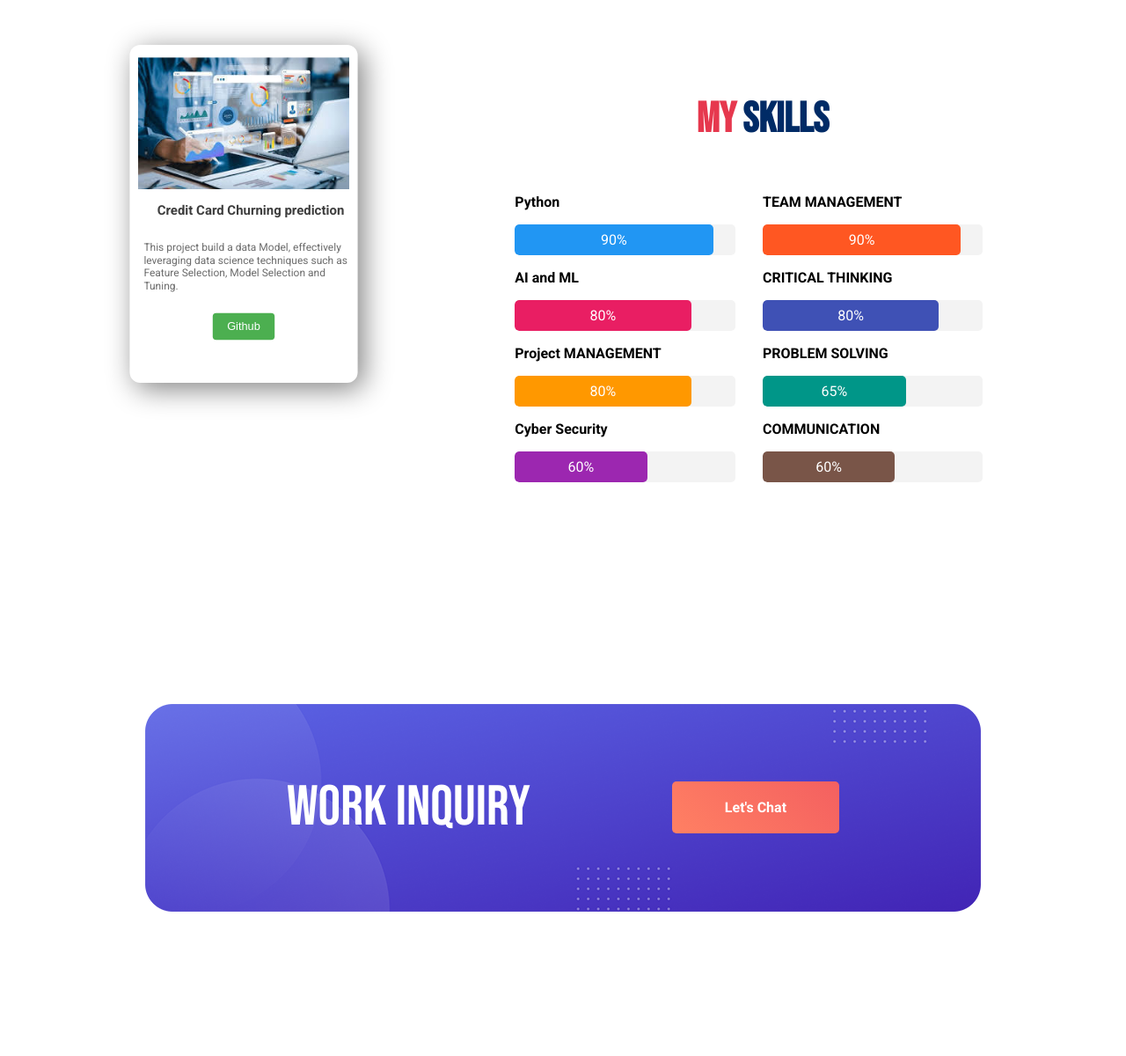
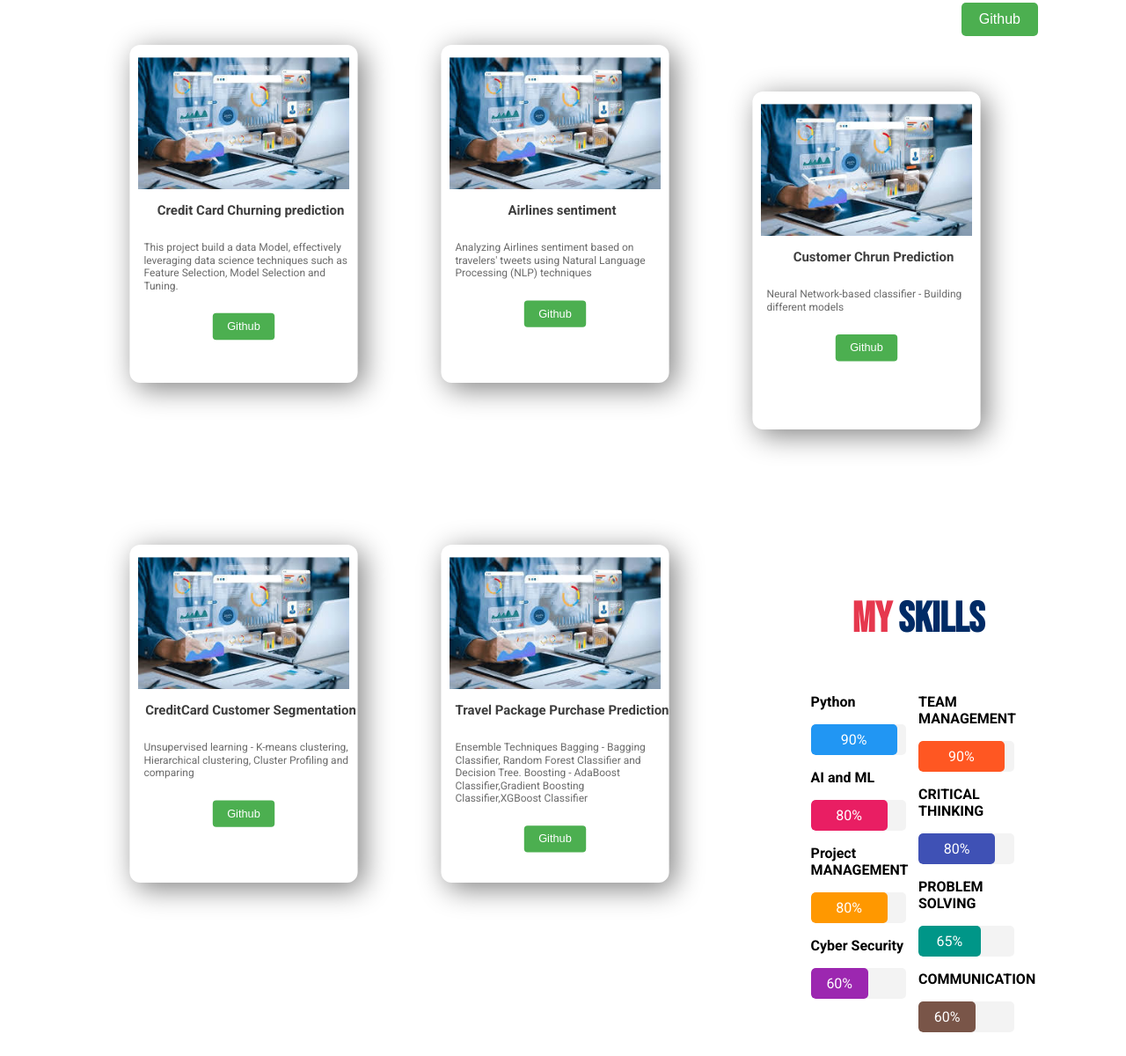
Before and after one commit to KCSekar/portfolio, a plain HTML site: page index.html in a window 1280 px wide. Shown: the part 2779-3979 px from the top of the page at 88% size. Drawn offline with Linux system fonts and the light colour scheme; files whose address does not match are found by name.

Commit message:
Update index.html

```diff
--- a/index.html
+++ b/index.html
@@ -140,6 +140,62 @@
         </button>
       </div>
 
+      <div class="latest-project-div-style">
+        <img class="latest-project-photo" src="download.jpg" alt="Airlines sentiment" />
+        <h3 class="latest-project-text">Airlines sentiment</h3>
+        <p>
+          Analyzing Airlines sentiment based on travelers' tweets using Natural Language Processing (NLP) techniques
+        </p>
+        <button class="project-button">
+          <a href="https://github.com/KCSekar/AirlineSentiments" target="_blank">Github</a>
+        </button>
+      </div>
+
+      <img class="latest-project-photo" src="download.jpg" alt="PlantSeedings Crop yields Prediction" />
+      <h3 class="latest-project-text">PlantSeedings Crop yields Prediction</h3>
+      <p>
+        Predicting better crop yields using Computer Vision/ Convolutional Neural Network(CNN)
+      </p>
+      <button class="project-button">
+        <a href="https://github.com/KCSekar/PlantSeedingsCropyieldsPrediction" target="_blank">Github</a>
+      </button>
+    </div>
+
+    <div class="latest-project-div-style">
+      <img class="latest-project-photo" src="download.jpg" alt="Customer Chrun Prediction" />
+      <h3 class="latest-project-text">Customer Chrun Prediction</h3>
+      <p>
+        Neural Network-based classifier - Building different models
+      </p>
+      <button class="project-button">
+        <a href="https://github.com/KCSekar/CustomerChrunPrediction" target="_blank">Github</a>
+      </button>
+    </div>
+
+    <div class="latest-project-div-style">
+      <img class="latest-project-photo" src="download.jpg" alt="CreditCard Customer Segmentation" />
+      <h3 class="latest-project-text">CreditCard Customer Segmentation</h3>
+      <p>
+        Unsupervised learning - K-means clustering, Hierarchical clustering, Cluster Profiling and comparing
+      </p>
+      <button class="project-button">
+        <a href="https://github.com/KCSekar/CreditCardCustomerSegmentation" target="_blank">Github</a>
+      </button>
+    </div>
+
+    <div class="latest-project-div-style">
+      <img class="latest-project-photo" src="download.jpg" alt="Travel Package Purchase Prediction" />
+      <h3 class="latest-project-text">Travel Package Purchase Prediction</h3>
+      <p>
+        Ensemble Techniques
+          Bagging - Bagging Classifier, Random Forest Classifier and Decision Tree.
+          Boosting - AdaBoost Classifier,Gradient Boosting Classifier,XGBoost Classifier
+      </p>
+      <button class="project-button">
+        <a href="https://github.com/KCSekar/TravelPackagePurchase" target="_blank">Github</a>
+      </button>
+    </div>
+
     </section>
 
     <section class="big-section">
```
